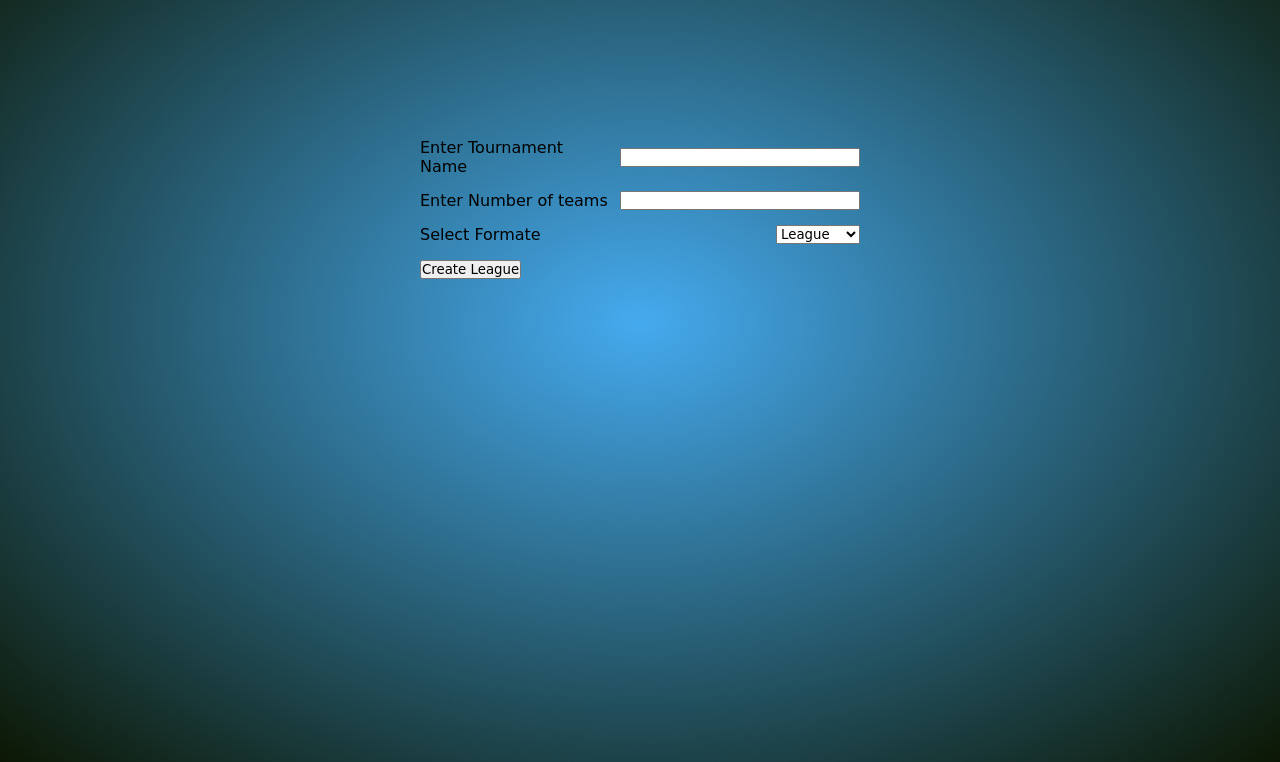
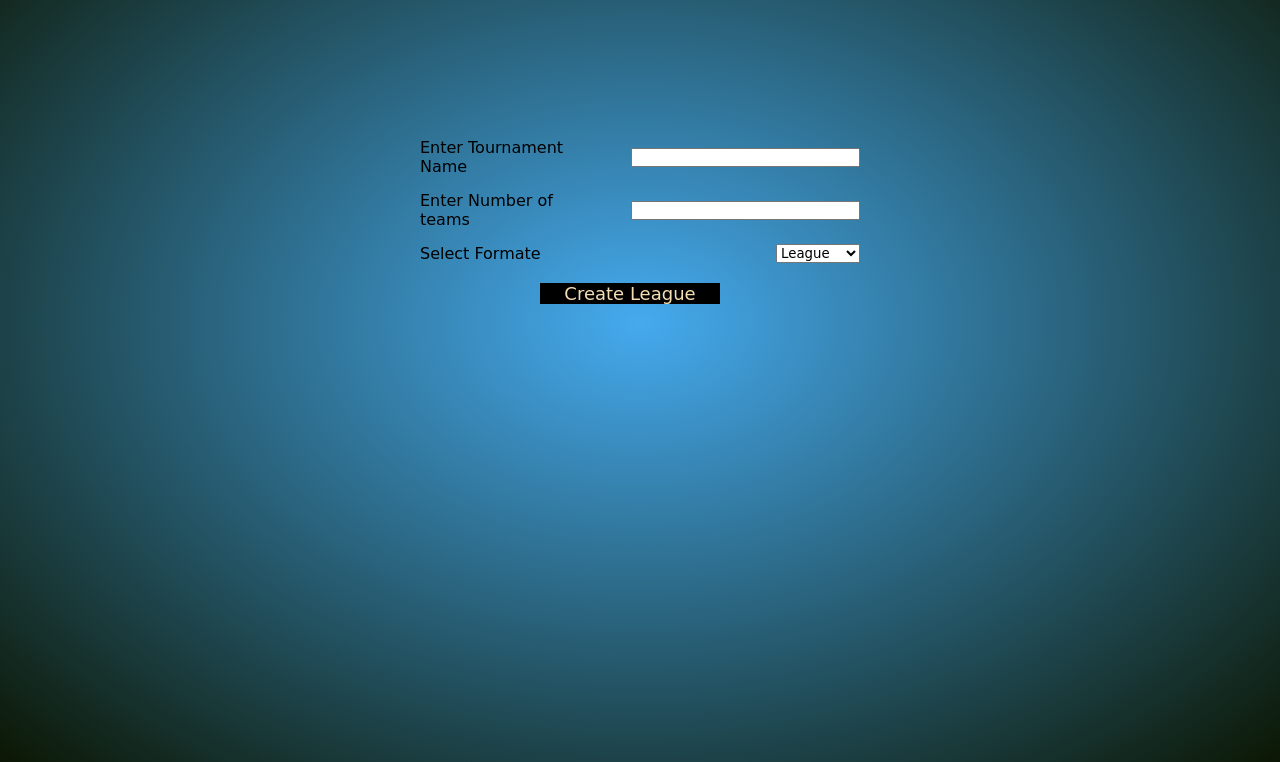
Before and after one commit to rajapanchal145/Football_league, a plain HTML site: page create_league.html in a window 1280 px wide. Shown: the part 118-880 px from the top of the page. Drawn offline with Linux system fonts and the light colour scheme; a web font is replaced by a local one.

Commit message:
League page finish

```diff
--- a/create_league.html
+++ b/create_league.html
@@ -31,12 +31,14 @@
           </div>
           <div class="input_field">
             <label for="">Select Formate</label>
-            <select name="" id="">
+            <select name="" id="select">
               <option value="">League</option>
               <option value="">Knockout</option>
             </select>
           </div>
-          <button class="btn">Create League</button>
+          <div class="button">
+            <button type="button" class="btn">Create League</button>
+          </div>
         </div>
       </div>
     </div>
--- a/style.css
+++ b/style.css
@@ -80,9 +80,24 @@ body {
 }
 .wrapper .form .input_field label {
   width: 350px;
-  margin-right: 10px;
+  margin-right: 30px;
 }
 .wrapper .form .input_field .input {
   width: 100%;
   outline: none;
 }
+
+.button {
+  position: absolute;
+  width: 180px;
+  height: auto;
+  left: 30%;
+  bottom: 2%;
+}
+.btn {
+  border: none;
+  background-color: black;
+  color: wheat;
+  font-size: 18px;
+  cursor: pointer;
+}
```
